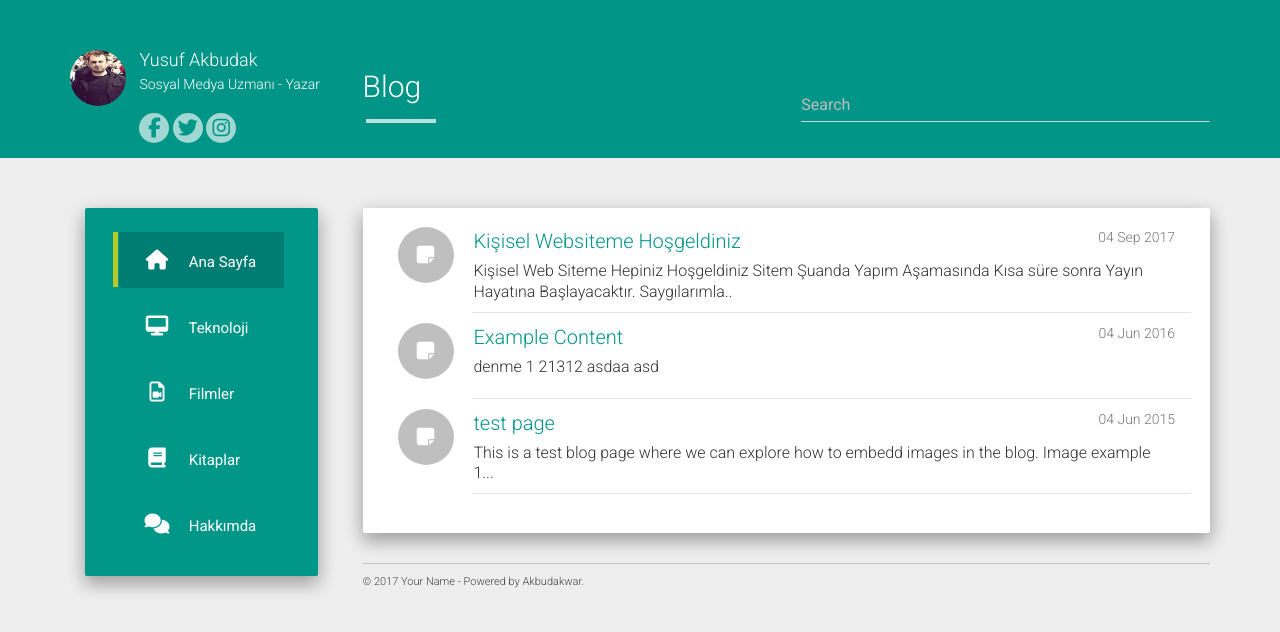
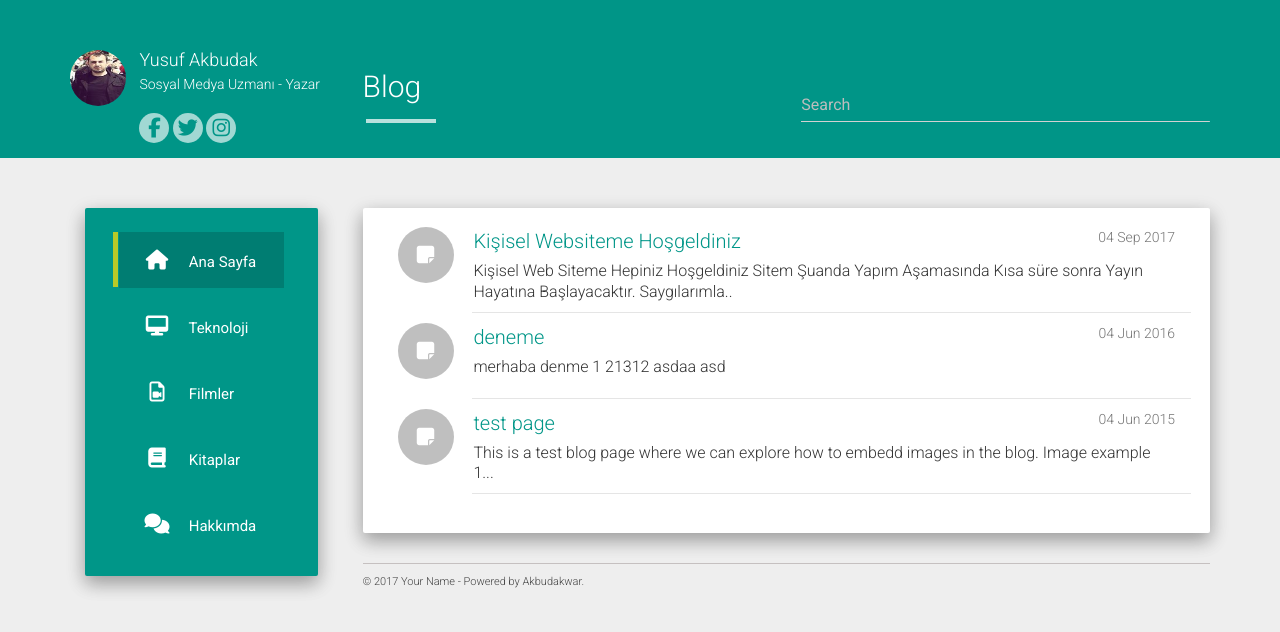
Before and after one commit to yusufakbudak/yusufakbudak.github.io, a Jekyll site: the page built from index.html, in a window 1280 px wide. Shown: the top 632 px of the page. Built offline with Jekyll 4.4.1, drawn with Linux system fonts in a browser that asks for light colours; nearby versions of some CDN libraries; the list of posts is cut into pages by our own code.

Commit message:
Update 2016-06-04-example-content.md

```diff
--- a/_posts/2016-06-04-example-content.md
+++ b/_posts/2016-06-04-example-content.md
@@ -1,3 +1,11 @@
+---
+layout: default
+title: deneme
+permalink: /Teknoloji/
+---
+merhaba
+
+
 denme 1 21312
 asdaa
 asd
```
